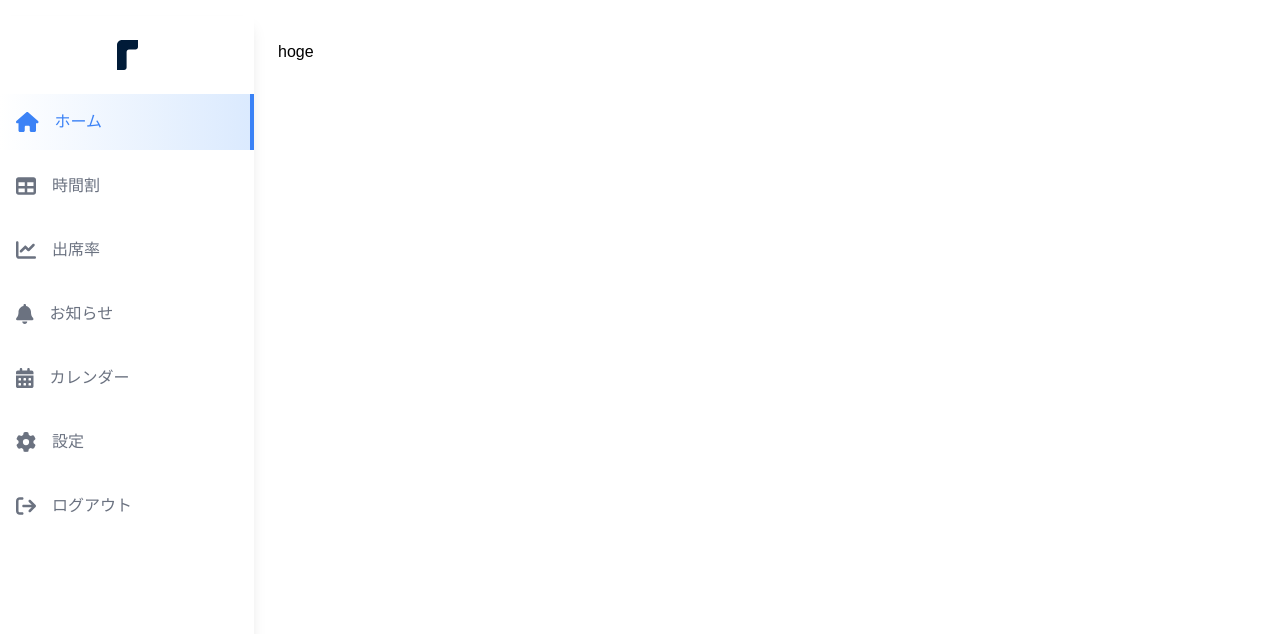
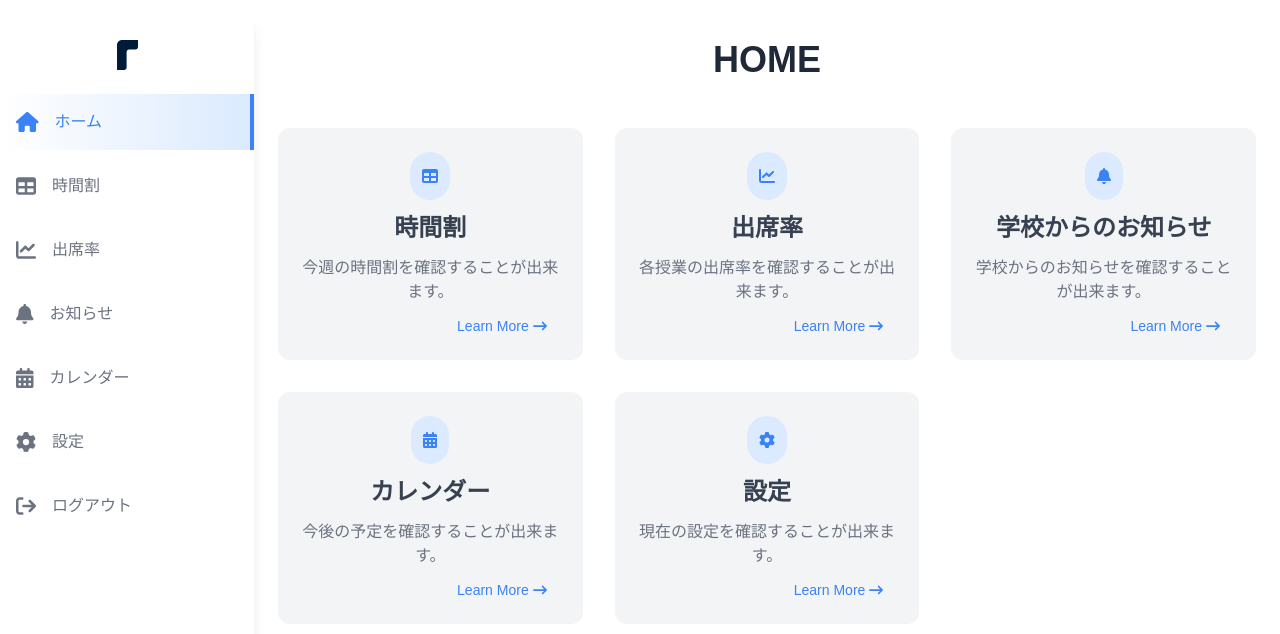
Before and after one commit to ecc-proken/eccSchoolApp-web, a React (Create React App) app: page / in a window 1280 px wide. Shown: the top 634 px of the page. Built offline with nearby package versions, Linux system fonts and the light colour scheme.

Commit message:
update: Home Page の sryle を作成した

```diff
--- /dev/null
+++ b/src/components/organisms/HomeItem.tsx
@@ -0,0 +1,34 @@
+import { IconProp } from '@fortawesome/fontawesome-svg-core';
+import { faLongArrowRight } from '@fortawesome/free-solid-svg-icons';
+import { FontAwesomeIcon } from '@fortawesome/react-fontawesome';
+import { ReactNode, VFC } from 'react';
+import { Link } from 'react-router-dom';
+
+type Props = {
+  title: string;
+  icon: IconProp;
+  path: `/${string}`;
+  children: ReactNode;
+};
+const HomeItem: VFC<Props> = ({ icon, title, path, children }) => {
+  return (
+    <Link
+      to={path}
+      className='flex flex-col items-center p-6 space-y-3 text-center bg-gray-100 rounded-xl duration-300 hover:shadow-lg hover:cursor-pointer'
+    >
+      <span className='block p-3 text-blue-500 bg-blue-100 rounded-full'>
+        <FontAwesomeIcon icon={icon} className='w-6 h-6 block' />
+      </span>
+      <h1 className='text-2xl font-semibold text-gray-700 capitalize'>
+        {title}
+      </h1>
+      <p className='text-gray-500'>{children}</p>
+      <div className='ml-auto pr-4 w-fit -mx-1 text-sm text-blue-500 capitalize transition-colors duration-200 transform hover:underline hover:text-blue-600'>
+        <span className='mx-1'>Learn More</span>
+        <FontAwesomeIcon icon={faLongArrowRight} />
+      </div>
+    </Link>
+  );
+};
+
+export default HomeItem;
--- a/src/components/pages/Home.tsx
+++ b/src/components/pages/Home.tsx
@@ -1,8 +1,36 @@
 import { VFC } from 'react';
 import Layout from 'components/template/Layout';
+import {
+  faTable,
+  faChartLine,
+  faBell,
+  faCalendarAlt,
+  faCog,
+} from '@fortawesome/free-solid-svg-icons';
+import HomeItem from 'components/organisms/HomeItem';
 
 const Home: VFC = () => {
-  return <Layout>hoge</Layout>;
+  return (
+    <Layout pageTitle='Home'>
+      <div className='grid grid-cols-1 gap-8 mt-8 xl:mt-12 xl:gap-8 md:grid-cols-2 xl:grid-cols-3'>
+        <HomeItem title='時間割' path='/calendar' icon={faTable}>
+          今週の時間割を確認することが出来ます。
+        </HomeItem>
+        <HomeItem title='出席率' path='/calendar' icon={faChartLine}>
+          各授業の出席率を確認することが出来ます。
+        </HomeItem>
+        <HomeItem title='学校からのお知らせ' path='/calendar' icon={faBell}>
+          学校からのお知らせを確認することが出来ます。
+        </HomeItem>
+        <HomeItem title='カレンダー' path='/calendar' icon={faCalendarAlt}>
+          今後の予定を確認することが出来ます。
+        </HomeItem>
+        <HomeItem title='設定' path='/calendar' icon={faCog}>
+          現在の設定を確認することが出来ます。
+        </HomeItem>
+      </div>
+    </Layout>
+  );
 };
 
 export default Home;
```
